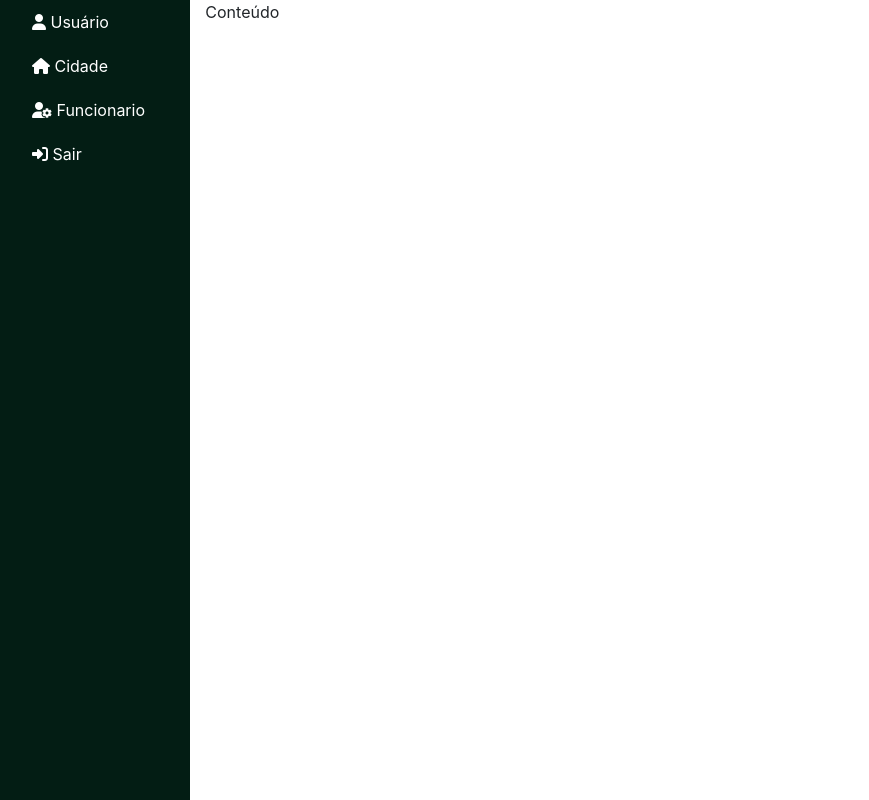
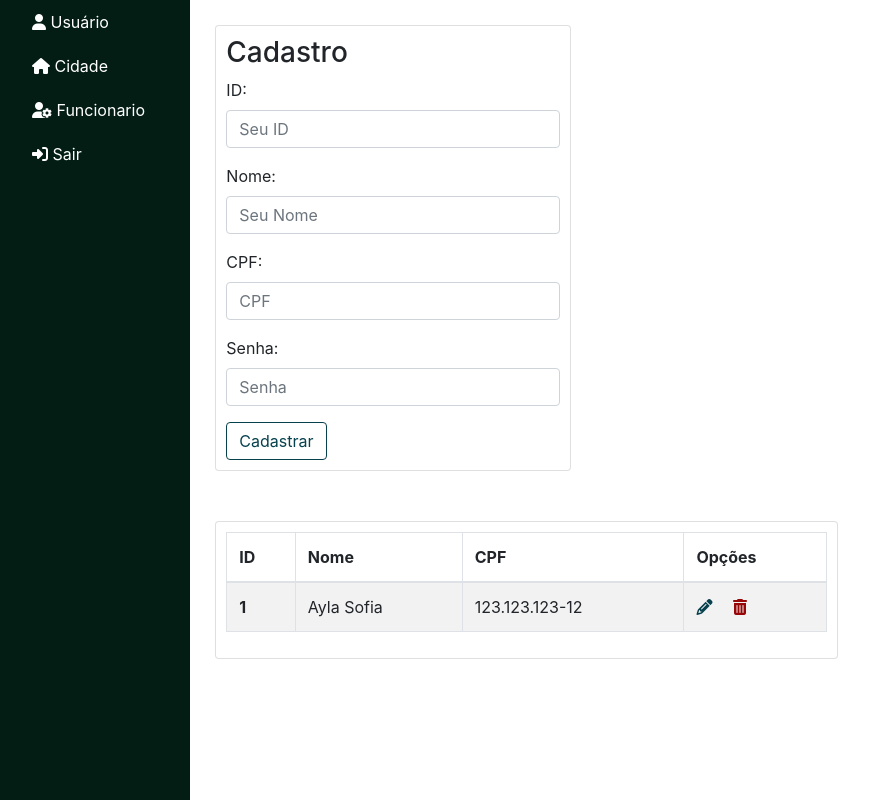
Before and after one commit to Si-jkln/projetos, a PHP site: page /principal.html in a window 1280 px wide. Shown: the part 56-856 px from the top of the page, without its empty margins (23-892 px from the left). Run offline with PHP 8.4, Linux system fonts and the light colour scheme; some libraries are stand-ins or nearby versions.

Commit message:
finalizando tela de cadastro

```diff
--- a/sistema/index.html
+++ b/sistema/index.html
@@ -33,7 +33,7 @@
                 <input type="password" class="form-control" placeholder="Senha">
             </div>
 
-            <button type="button" class="btn btn-outline-info color">Enviar</button>
+            <button type="button" class="btn btn-outline-info color">Logar</button>
         </form>
 
     </div> <!-- div de login -->
--- a/sistema/principal.html
+++ b/sistema/principal.html
@@ -1,24 +1,31 @@
 <!DOCTYPE html>
 <html lang="pr-br">
+
 <head>
   <meta charset="UTF-8">
   <meta name="viewport" content="width=device-width, initial-scale=1.0">
   <title> Sistema </title>
-    <link rel="stylesheet" href="https://cdnjs.cloudflare.com/ajax/libs/font-awesome/6.6.0/css/all.min.css" integrity="sha512-Kc323vGBEqzTmouAECnVceyQqyqdsSiqLQISBL29aUW4U/M7pSPA/gEUZQqv1cwx4OnYxTxve5UMg5GT6L4JJg==" crossorigin="anonymous" referrerpolicy="no-referrer" />
-    <link rel="stylesheet" href="https://stackpath.bootstrapcdn.com/bootstrap/4.1.3/css/bootstrap.min.css" integrity="sha384-MCw98/SFnGE8fJT3GXwEOngsV7Zt27NXFoaoApmYm81iuXoPkFOJwJ8ERdknLPMO" crossorigin="anonymous">
+  <link rel="stylesheet" href="https://cdnjs.cloudflare.com/ajax/libs/font-awesome/6.6.0/css/all.min.css"
+    integrity="sha512-Kc323vGBEqzTmouAECnVceyQqyqdsSiqLQISBL29aUW4U/M7pSPA/gEUZQqv1cwx4OnYxTxve5UMg5GT6L4JJg=="
+    crossorigin="anonymous" referrerpolicy="no-referrer" />
+  <link rel="stylesheet" href="https://stackpath.bootstrapcdn.com/bootstrap/4.1.3/css/bootstrap.min.css"
+    integrity="sha384-MCw98/SFnGE8fJT3GXwEOngsV7Zt27NXFoaoApmYm81iuXoPkFOJwJ8ERdknLPMO" crossorigin="anonymous">
   <link rel="stylesheet" href="./recursos/style.css">
 </head>
+
 <body>
   <nav class="navbar navbar-expand-lg navbar-dark bg-light navColor">
     <a class="navbar-brand" href="#"><i class="fa-solid fa-chalkboard-user fa-sm"></i></i></i> Sistema Senac</a>
-        <button class="navbar-toggler" type="button" data-toggle="collapse" data-target="#conteudoNavbarSuportado" aria-controls="conteudoNavbarSuportado" aria-expanded="false" aria-label="Alterna navegação">
+    <button class="navbar-toggler" type="button" data-toggle="collapse" data-target="#conteudoNavbarSuportado"
+      aria-controls="conteudoNavbarSuportado" aria-expanded="false" aria-label="Alterna navegação">
       <span class="navbar-toggler-icon"></span>
     </button>
 
     <div class="collapse navbar-collapse" id="conteudoNavbarSuportado">
       <ul class="navbar-nav mr-auto">
         <li class="nav-item dropdown">
-              <a class="nav-link dropdown-toggle" href="#" id="navbarDropdown" role="button" data-toggle="dropdown" aria-haspopup="true" aria-expanded="false">
+          <a class="nav-link dropdown-toggle" href="#" id="navbarDropdown" role="button" data-toggle="dropdown"
+            aria-haspopup="true" aria-expanded="false">
             Dropdown
           </a>
           <div class="dropdown-menu" aria-labelledby="navbarDropdown">
@@ -43,22 +50,87 @@
     <div class="row">
       <div class="col-md-2 menu">
         <ul class="menu">
-                    <li> <a href="./principa.php" class="menu_item"><i class="fa-solid fa-user"></i>  Usuário           </a> </li>
-                    <li> <a href="./cidade.php" class="menu_item"><i class="fa-solid fa-house"></i>     Cidade          </a> </li>
-                    <li> <a href="./funcionario.php" class="menu_item"><i class="fa-solid fa-user-gear"></i> Funcionario</a> </li>
-                    <li> <a href="./sair.php" class="menu_item"><i class="fa-solid fa-right-to-bracket"></i>  Sair       </a> </li>
+          <li> <a href="./principa.php" class="menu_item"><i class="fa-solid fa-user"></i> Usuário </a> </li>
+          <li> <a href="./cidade.php" class="menu_item"><i class="fa-solid fa-house"></i> Cidade </a> </li>
+          <li> <a href="./funcionario.php" class="menu_item"><i class="fa-solid fa-user-gear"></i> Funcionario </a>
+          </li>
+          <li> <a href="./sair.php" class="menu_item"><i class="fa-solid fa-right-to-bracket"></i> Sair </a> </li>
         </ul>
       </div>
-            <div class="col-md-10"> Conteúdo </div>
+
+
+      <div class="col-md-10">
+
+        <div class="row">
+
+          <div class="col-md-4 card">
+           <h3>Cadastro</h3>
+            <form>
+              <div class="form-group">
+                <label>ID: </label>
+                <input type="text" class="form-control" placeholder="Seu ID">
+              </div>
+
+              <div class="form-group">
+                <label>Nome: </label>
+                <input type="password" class="form-control" placeholder="Seu Nome">
+              </div>
+
+              <div class="form-group">
+                <label>CPF: </label>
+                <input type="password" class="form-control" placeholder="CPF">
+              </div>
+
+              <div class="form-group">
+                <label>Senha: </label>
+                <input type="password" class="form-control" placeholder="Senha">
+              </div>
+
+              <button type="button" class="btn btn-outline-info color">Cadastrar</button>
+            </form>
+
+          </div>
+
+          <div class="col-md-7 card">
+            <table class="table table-striped table-bordered">
+              <thead>
+                <tr>
+                  <th scope="col">ID</th>
+                  <th scope="col">Nome</th>
+                  <th scope="col">CPF</th>
+                  <th scope="col">Opções</th>
+                </tr>
+              </thead>
+              <tbody>
+                <tr>
+                  <th scope="row">1</th>
+                  <td>Ayla Sofia</td>
+                  <td>123.123.123-12</td>
+                  <td>
+                    <a href=""> <i class="fa-solid fa-pencil mr-3" style="color: #07414d;"> </i></a>
+                    <a href=""> <i class="fa-solid fa-trash-can" style="color: #970707;"></i> </i></a>
+                  </td>
+                </tr>
+              </tbody>
+            </table>
+          </div>
+        </div>
       </div>
     </div>
 
 
     <!-- importação boostrap: js-->
-    <script src="https://code.jquery.com/jquery-3.3.1.slim.min.js" integrity="sha384-q8i/X+965DzO0rT7abK41JStQIAqVgRVzpbzo5smXKp4YfRvH+8abtTE1Pi6jizo" crossorigin="anonymous"></script>
-    <script src="https://cdnjs.cloudflare.com/ajax/libs/popper.js/1.14.3/umd/popper.min.js" integrity="sha384-ZMP7rVo3mIykV+2+9J3UJ46jBk0WLaUAdn689aCwoqbBJiSnjAK/l8WvCWPIPm49" crossorigin="anonymous"></script>
-    <script src="https://stackpath.bootstrapcdn.com/bootstrap/4.1.3/js/bootstrap.min.js" integrity="sha384-ChfqqxuZUCnJSK3+MXmPNIyE6ZbWh2IMqE241rYiqJxyMiZ6OW/JmZQ5stwEULTy" crossorigin="anonymous"></script>
+    <script src="https://code.jquery.com/jquery-3.3.1.slim.min.js"
+      integrity="sha384-q8i/X+965DzO0rT7abK41JStQIAqVgRVzpbzo5smXKp4YfRvH+8abtTE1Pi6jizo"
+      crossorigin="anonymous"></script>
+    <script src="https://cdnjs.cloudflare.com/ajax/libs/popper.js/1.14.3/umd/popper.min.js"
+      integrity="sha384-ZMP7rVo3mIykV+2+9J3UJ46jBk0WLaUAdn689aCwoqbBJiSnjAK/l8WvCWPIPm49"
+      crossorigin="anonymous"></script>
+    <script src="https://stackpath.bootstrapcdn.com/bootstrap/4.1.3/js/bootstrap.min.js"
+      integrity="sha384-ChfqqxuZUCnJSK3+MXmPNIyE6ZbWh2IMqE241rYiqJxyMiZ6OW/JmZQ5stwEULTy"
+      crossorigin="anonymous"></script>
     <!-- importação boostrap: js -->
     <script src="./recursos/script.js"></script>
 </body>
+
 </html>
--- a/sistema/recursos/style.css
+++ b/sistema/recursos/style.css
@@ -40,6 +40,8 @@
     background: linear-gradient(to right, rgb(0, 0, 0),#07414d);
 }
 
+
+/* menu da tela principal */
 .menu{
     background-color: rgb(3, 29, 20);
     height: 100vh;
@@ -66,3 +68,10 @@
         display: none;
     }
 }
+/* menu da tela principal */
+
+.card{
+margin-top: 15px;
+padding: 10px;
+margin: 25px;
+}
```
Lines whose indentation alone changed are shown as unchanged.
